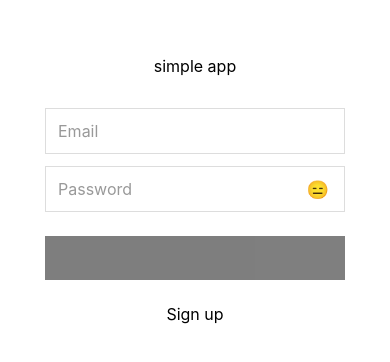
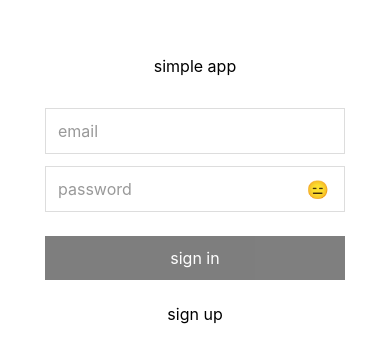
Before and after one commit to OlegMoshkovich/siteObservations, a React Native app: screen / in a window 390 px wide. Shown: the part 156-518 px from the top of the page. Built offline with nearby package versions, Linux system fonts and the light colour scheme.

Commit message:
add theme

```diff
--- a/src/components/UI/Button.tsx
+++ b/src/components/UI/Button.tsx
@@ -95,7 +95,7 @@ const styles = StyleSheet.create({
     color: '#000',
   },
   disabledText: {
-    color: '#000000',
+    color: '#fff',
   },
   outlinedDisabledText: {
     color: '#000000',
--- a/src/screens/AuthScreen.tsx
+++ b/src/screens/AuthScreen.tsx
@@ -55,17 +55,17 @@ export default function AuthScreen() {
             <TextInput
               onChangeText={(text: string) => setEmail(text)}
               value={email}
-              placeholder="Email"
+              placeholder="email"
             />
             <TextInput
               onChangeText={(text: string) => setPassword(text)}
               value={password}
               password={true}
-              placeholder="Password"
+              placeholder="password"
             />
           <View style={{ flexDirection: 'column', gap: 12, marginTop: 12 }}>
-            <Button title="Sign in" onPress={signInWithEmail} loading={loading} disabled={!email || !password} />
-            <Button title="Sign up"
+            <Button title="sign in" onPress={signInWithEmail} loading={loading} disabled={!email || !password} />
+            <Button title="sign up"
             variant="text"
             onPress={() => setShowSignUpDialog(true)} />
           </View>
@@ -80,28 +80,28 @@ export default function AuthScreen() {
            <View style={styles.container}>
             {/* <Image source={require('../../assets/cogram.png')} style={{ width: 100, alignSelf: 'center' }} resizeMode="contain" /> */}
               <View style={{ flexDirection: 'column', gap: 12, alignItems: 'center', marginTop: 30, marginBottom: 20 }}>
-                <Text style={{ fontSize: 16, textAlign: 'center' }}>Please Sign up</Text>
+                <Text style={{ fontSize: 16, textAlign: 'center' }}>please sign up</Text>
               </View>
               <TextInput
                 onChangeText={setSignUpEmail}
                 value={signUpEmail}
-                placeholder="Email"
+                placeholder="email"
               />
               <TextInput
                 onChangeText={setSignUpPassword}
                 value={signUpPassword}
-                placeholder="Password"
+                placeholder="password"
                 password={true}
               />
               <View style={{ flexDirection: 'column', gap: 12, marginTop: 12 }}>
                 <Button
-                  title="Sign up"
+                  title="sign up"
                   onPress={signUpWithEmail}
                   loading={loading}
                   disabled={!signUpEmail || !signUpPassword}
                 />
                 <Button
-                  title="Cancel"
+                  title="cancel"
                   variant="text"
                   onPress={() => setShowSignUpDialog(false)}
                 />
--- a/src/screens/ProfileScreen.tsx
+++ b/src/screens/ProfileScreen.tsx
@@ -13,6 +13,7 @@ export default function ProfileScreen() {
   const { user, setUser } = useUserStore();
   const { setPrimaryColor, borderRadius, setBorderRadius } = useUIStore();
   const [signingOut, setSigningOut] = useState(false);
+  const [showTheme, setShowTheme] = useState(false);
 
 
   async function handleSignOut() {
@@ -30,9 +31,13 @@ export default function ProfileScreen() {
       <View style={styles.elementsContainer}>
 
       <Text >{user?.email}</Text>
-      <Button title="Logout" onPress={() => {handleSignOut()}} />
+      <Button title="logout" onPress={() => {handleSignOut()}} />
+      <Button title={showTheme ?  "hide theme" : "show theme"} variant="text" onPress={() => setShowTheme(!showTheme)} />
 
-         <View style={styles.themeContainer}>
+
+      </View>
+      {showTheme && (
+        <View style={styles.themeContainer}>
           <View style={styles.circleButtonsContainer}>
             <CircleButton
               color="#000000"
@@ -61,8 +66,7 @@ export default function ProfileScreen() {
             thumbTintColor={useUIStore.getState().primaryColor}
           />
         </View>
-      </View>
-
+      )}
 
     </View>
   );
@@ -76,7 +80,7 @@ const styles = StyleSheet.create({
     alignItems: 'center',
   },
   elementsContainer: {
-    height: '40%',
+    height: '30%',
     width: '50%',
     flexDirection: 'column',
     alignItems: 'center',
@@ -88,13 +92,13 @@ const styles = StyleSheet.create({
     alignItems: 'center',
     width: '100%',
   },
-
   themeContainer: {
+    width: '40%',
+    position: 'absolute',
+    bottom: 120,
     flexDirection: 'column',
     alignItems: 'center',
     justifyContent: 'space-between',
-    width: '100%',
-
     height: 90,
   },
 });
```
